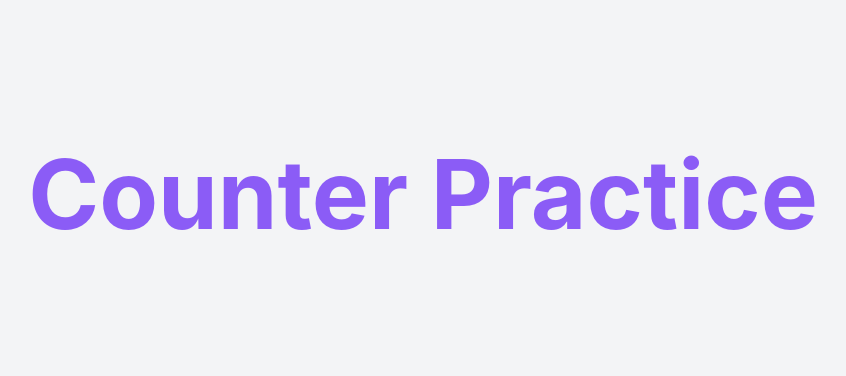
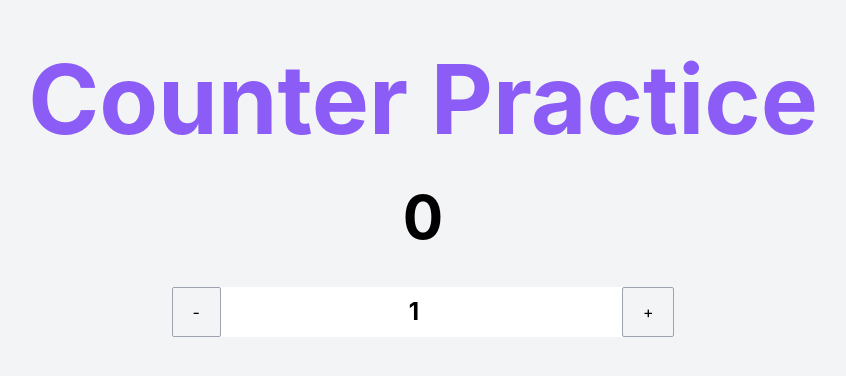
Before and after one commit to jleomorris/react-testing-library-practice, a Next.js app: page /counter in a window 1280 px wide. Shown: the part 206-582 px from the top of the page, without its empty margins (217-1063 px from the left). Built offline with nearby package versions, Linux system fonts and the light colour scheme.

Commit message:
Add counter, input, buttons and tests to counter page

```diff
--- a/pages/counter.tsx
+++ b/pages/counter.tsx
@@ -1,6 +1,10 @@
 import Head from "next/head";
+import { useState } from "react";
 
 const Counter = () => {
+  const [counterValue, setCounterValue] = useState(0);
+  const [inputValue, setInputValue] = useState(1);
+
   return (
     <div className="p-24 w-screen min-h-screen flex justify-center items-center bg-gray-100">
       <Head>
@@ -13,24 +17,29 @@ const Counter = () => {
         <h1 className="text-8xl font-bold text-purple-500" data-testid="header">
           Counter Practice
         </h1>
-        {/* <section className="flex flex-wrap justify-center items-baseline mt-10">
-          <ul className="my-5 sm:my-10 space-y-5 bg-white p-20 rounded-xl sm:mr-10 text-left list-disc shadow-md">
-            <li className="text-3xl">Update homepage at </li>
-            <li className="text-3xl">Add pages to</li>
-            <li className="text-3xl">Add redux slices to </li>
-            <li className="text-3xl">Add tests to </li>
-          </ul>
-          <div className="my-5 sm:my-10 space-y-5 bg-white p-20 rounded-xl shadow-md">
-            <h2 className="text-left text-4xl font-bold">Stack</h2>
-            <ul className="text-left space-y-5 list-disc">
-              <li className="text-3xl">NextJS</li>
-              <li className="text-3xl">TailwindCSS</li>
-              <li className="text-3xl">Typescript</li>
-              <li className="text-3xl">Redux Toolkit</li>
-              <li className="text-3xl">Jest & React Testing Library</li>
-            </ul>
-          </div>
-        </section> */}
+        <h2 className="my-10 text-6xl font-bold" data-testid="counter">
+          {counterValue}
+        </h2>
+        <div className="flex justify-center">
+          <button
+            className="border border-gray-400 py-3 px-5 rounded-sm"
+            data-testid="subtract-btn"
+          >
+            -
+          </button>
+          <input
+            type="number"
+            className="text-center text-2xl p-2 font-bold"
+            data-testid="input"
+            value={inputValue}
+          />
+          <button
+            className="border border-gray-400 py-3 px-5 rounded-sm"
+            data-testid="add-btn"
+          >
+            +
+          </button>
+        </div>
       </main>
     </div>
   );
```
Also changed, not shown: 1 other file (tests, documents, lock files or other folders).
